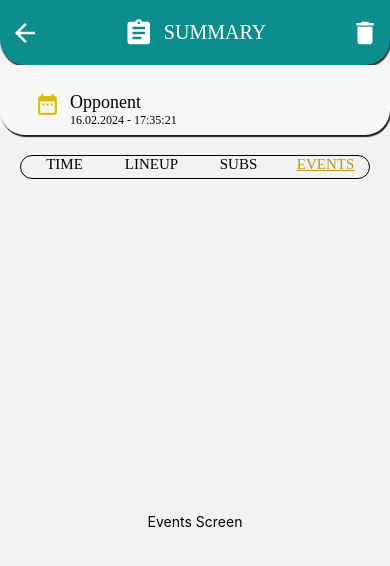
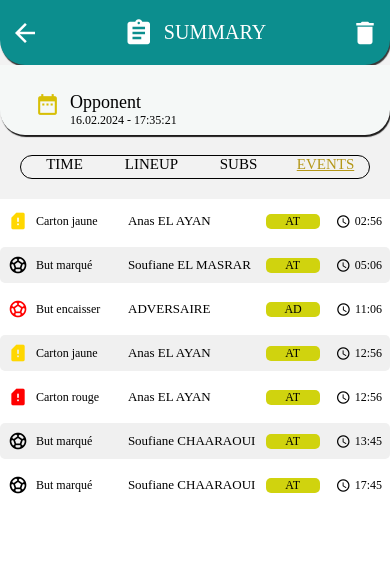
Before and after one commit to YahyaNamir/Salle_Summary, a React Native app: screen /EVENTS in a window 390 px wide. Shown: the top 566 px of the page. Built offline with nearby package versions, Linux system fonts and the light colour scheme.

Commit message:
Event Screen

```diff
--- /dev/null
+++ b/components/EventItem.js
@@ -0,0 +1,69 @@
+import React from 'react';
+import { View, Text, StyleSheet } from 'react-native';
+import Icon from 'react-native-vector-icons/MaterialIcons';
+
+const EventItem = ({ iconName, iconColor, event, player, position, time, backgroundColor }) => {
+  return (
+    <View style={[styles.itemContainer, { backgroundColor }]}>
+      <Icon name={iconName} size={20} color={iconColor} style={styles.icon} />
+      <Text style={styles.event}>{event}</Text>
+      <Text style={styles.player}>{player}</Text>
+      <Text style={styles.position}>{position}</Text>
+      <View style={styles.timeContainer}>
+        <Icon name="access-time" size={15} color="#000000" style={styles.timeIcon} />
+        <Text style={styles.time}>{time}</Text>
+      </View>
+    </View>
+  );
+};
+
+const styles = StyleSheet.create({
+  itemContainer: {
+    flexDirection: 'row',
+    alignItems: 'center',
+    borderRadius: 5,
+    padding: 8,
+    marginVertical: 4,
+  },
+  icon: {
+    marginRight: 8,
+  },
+  event: {
+    flex: 2,
+    fontSize: 12,
+    fontFamily: 'Poppins-Bold',
+    color: 'black',
+  },
+  player: {
+    flex: 3,
+    fontSize: 13,
+    fontFamily: 'Poppins-Regular',
+    color: 'black',
+  },
+  position: {
+    flex: 1,
+    backgroundColor: '#d0d30e',
+    color: '#000000',
+    fontFamily: 'Poppins-Regular',
+    fontSize: 12,
+    paddingHorizontal: 4,
+    borderRadius: 5,
+    textAlign: 'center',
+    marginRight: 8,
+  },
+  timeContainer: {
+    flexDirection: 'row',
+    alignItems: 'center',
+    marginLeft: 8,
+  },
+  timeIcon: {
+    marginRight: 4,
+  },
+  time: {
+    fontFamily: 'Poppins-Bold',
+    fontSize: 12,
+    color: 'black',
+  },
+});
+
+export default EventItem;
--- a/components/PlayerSub.js
+++ b/components/PlayerSub.js
@@ -6,7 +6,7 @@ const PlayerSub = ({substitution}) => {
   return (
     <View style={styles.container}>
       <View style={styles.substitutionContainer}>
-        <View style={styles.timeContainer}>
+      <View style={styles.timeContainer}>
           <Text style={styles.time}>{substitution.time}</Text>
           <Icon name="access-time" size={20} color="#000000" />
         </View>
@@ -73,7 +73,7 @@ const styles = StyleSheet.create({
     flexDirection: 'row',
     justifyContent: 'center',
     alignItems: 'center',
-    margin: 5,
+    margin: 10,
     padding: 5,
   },
   playerContainer: {
@@ -122,7 +122,7 @@ const styles = StyleSheet.create({
     textAlign: 'center',
   },
   position: {
-    backgroundColor: '#c1c416b4',
+    backgroundColor: '#d0d30e',
     color: '#000000',
     fontFamily: 'Poppins-Regular',
     padding: 2,
--- a/screens/EventsScreen.js
+++ b/screens/EventsScreen.js
@@ -1,20 +1,106 @@
 import React from 'react';
-import { View, Text, StyleSheet } from 'react-native';
+import { View, FlatList, StyleSheet } from 'react-native';
+import EventItem from '../components/EventItem';
 
 const EventsScreen = () => {
+
+  const events = [
+    {
+      id: '1',
+      iconName: 'sd-card-alert',
+      iconColor: '#FFD700',
+      event: 'Carton jaune',
+      player: 'Anas EL AYAN',
+      position: 'AT',
+      time: '02:56',
+    },
+    {
+      id: '2',
+      iconName: 'sports-soccer',
+      iconColor: '#000000',
+      event: 'But marqué',
+      player: 'Soufiane EL MASRAR',
+      position: 'AT',
+      time: '05:06',
+    },
+    {
+      id: '3',
+      iconName: 'sports-soccer',
+      iconColor: '#ff0000',
+      event: 'But encaisser',
+      player: 'ADVERSAIRE',
+      position: 'AD',
+      time: '11:06',
+    },
+    {
+      id: '4',
+      iconName: 'sd-card-alert',
+      iconColor: '#FFD700',
+      event: 'Carton jaune',
+      player: 'Anas EL AYAN',
+      position: 'AT',
+      time: '12:56',
+    },
+    {
+      id: '5',
+      iconName: 'sd-card-alert',
+      iconColor: '#FF0000',
+      event: 'Carton rouge',
+      player: 'Anas EL AYAN',
+      position: 'AT',
+      time: '12:56',
+    },
+    {
+      id: '6',
+      iconName: 'sports-soccer',
+      iconColor: '#000000',
+      event: 'But marqué',
+      player: 'Soufiane CHAARAOUI',
+      position: 'AT',
+      time: '13:45',
+    },
+    {
+      id: '7',
+      iconName: 'sports-soccer',
+      iconColor: '#000000',
+      event: 'But marqué',
+      player: 'Soufiane CHAARAOUI',
+      position: 'AT',
+      time: '17:45',
+    },
+  ];
+
+  const renderItem = ({ item, index }) => {
+    const backgroundColor = index % 2 === 0 ? '#fff' : '#f0f0f0';
+    return (
+      <EventItem
+        iconName={item.iconName}
+        iconColor={item.iconColor}
+        event={item.event}
+        player={item.player}
+        position={item.position}
+        time={item.time}
+        backgroundColor={backgroundColor}
+      />
+    );
+  };
+
   return (
     <View style={styles.container}>
-      <Text>Events Screen</Text>
+      <FlatList
+        data={events}
+        renderItem={renderItem}
+        keyExtractor={item => item.id}
+      />
     </View>
   );
 };
+
 const styles = StyleSheet.create({
   container: {
     flex: 1,
-    fontFamily: 'Poppins-Regular',
-    justifyContent: 'center',
-    alignItems: 'center',
-
+    backgroundColor: '#fff',
   },
 });
+
 export default EventsScreen;
--- a/screens/TimeScreen.js
+++ b/screens/TimeScreen.js
@@ -1,23 +1,50 @@
 import React from 'react';
-import { View, FlatList, StyleSheet } from 'react-native';
+import {View, FlatList, StyleSheet} from 'react-native';
 import PlayerItem from '../components/PlayerItem';
 
 export const players = [
-  { id: '1', name: 'Abdelkrim ANBIA', position: 'GK', photo: require('../assets/images/aniba1.png'), timeIn: '22:18', timeOut: '12:18' },
-  { id: '10', name: 'Soufiane EL MESRAR', position: 'MO', photo: require('../assets/images/mesrar.png'), timeIn: '22:18', timeOut: '12:18' },
-  { id: '3', name: 'Anas EL AYAN', position: 'AT', photo: require('../assets/images/ayan.png'), timeIn: '22:18', timeOut: '12:18' },
-  { id: '8', name: 'Soufian CHAARAOUI', position: 'AT', photo: require('../assets/images/chaaraoui.png'), timeIn: '22:18', timeOut: '12:18' },
+  {
+    id: '1',
+    name: 'Abdelkrim ANBIA',
+    position: 'GK',
+    photo: require('../assets/images/aniba1.png'),
+    timeIn: '22:18',
+    timeOut: '12:18',
+  },
+  {
+    id: '10',
+    name: 'Soufiane EL MESRAR',
+    position: 'MO',
+    photo: require('../assets/images/mesrar.png'),
+    timeIn: '22:18',
+    timeOut: '12:18',
+  },
+  {
+    id: '3',
+    name: 'Anas EL AYAN',
+    position: 'AT',
+    photo: require('../assets/images/ayan.png'),
+    timeIn: '22:18',
+    timeOut: '12:18',
+  },
+  {
+    id: '8',
+    name: 'Soufian CHAARAOUI',
+    position: 'AT',
+    photo: require('../assets/images/chaaraoui.png'),
+    timeIn: '22:18',
+    timeOut: '12:18',
+  },
 ];
 
 const TimeScreen = () => {
-
   const doubledPlayers = [...players, ...players];
 
-  const renderItem = ({ item, index }) => {
+  const renderItem = ({item, index}) => {
     const backgroundColor = index % 2 === 0 ? '#fff' : '#f0f0f0';
 
     return (
-      <View style={[styles.itemContainer, { backgroundColor }]}>
+      <View style={[styles.itemContainer, {backgroundColor}]}>
         <PlayerItem player={item} />
       </View>
     );
```
